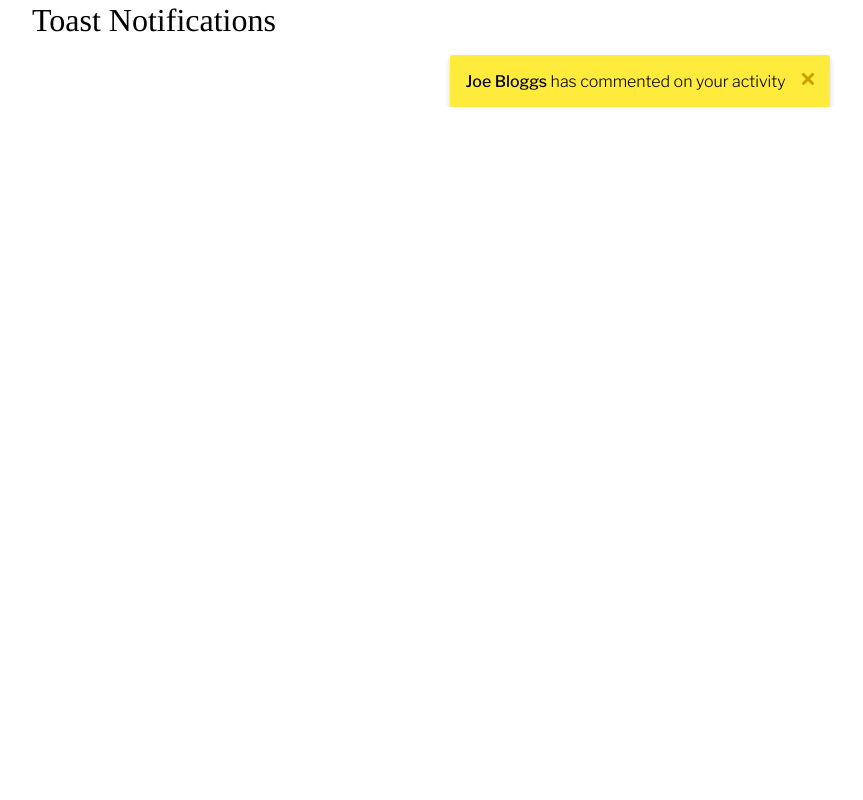
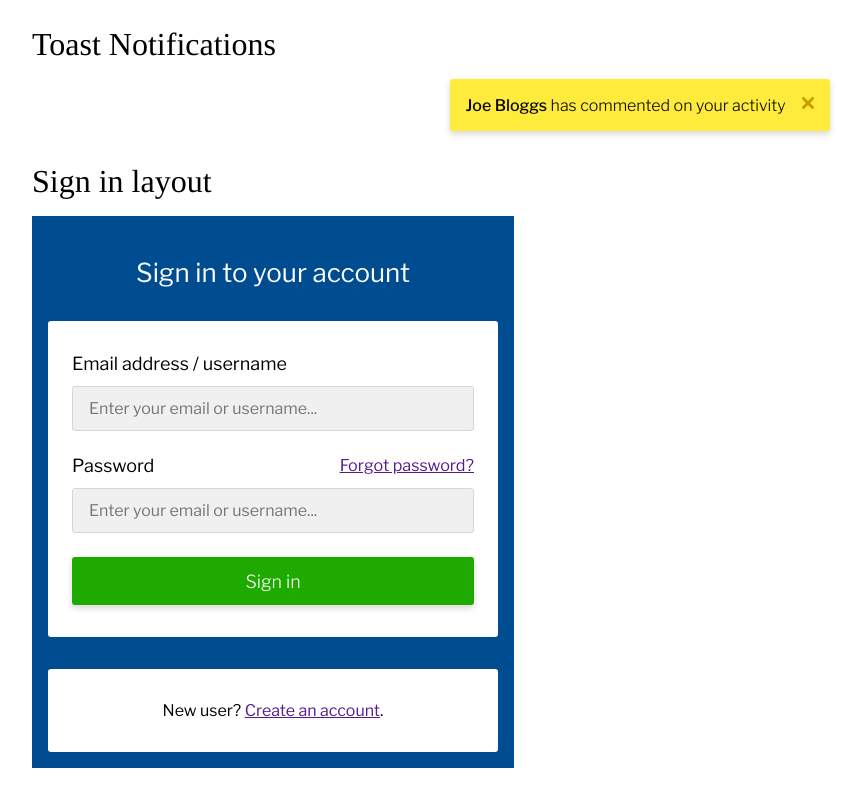
Before and after one commit to AdamMcquiff/proj-webapp, an Angular app: page /sink in a window 1280 px wide. Shown: the part 1756-2556 px from the top of the page, without its empty margins (0-863 px from the left). Before the commit the page ends 1863 px from the top, so only its background shows below. Built offline with nearby package versions, Linux system fonts and the light colour scheme.

Commit message:
Developed the 'sign in' form layout; increased the padding on buttons

```diff
--- a/src/app/sink.component.html
+++ b/src/app/sink.component.html
@@ -137,4 +137,44 @@
             <button class="toast-dismiss-btn" aria-label="Dismiss"></button>
         </dialog>
     </article>
+
+    <br><br>
+
+    <article class="sink-section">
+        <h2 class="sink-section-title">Sign in layout</h2>
+
+        <main class="sign-in" style="padding: 1em; width: fit-content;">
+            <h1 class="sign-in-title">Sign in to your account</h1>
+
+            <section class="sign-in-form">
+                <label class="form-label">
+                    <span class="form-label-title">Email address / username</span>
+                    <input type="text" class="form-input" placeholder="Enter your email or username...">
+                </label>
+
+                <label class="form-label">
+                    <span class="form-label-title">
+                        Password
+                        <span class="sign-in-forgot-password">
+                            <a href="">
+                                Forgot password?
+                            </a>
+                        </span>
+                    </span>
+                    <input type="password" class="form-input" placeholder="Enter your email or username...">
+                </label>
+
+                <input type="submit" class="btn sign-in-btn" value="Sign in">
+            </section>
+
+            <aside class="sign-in-aside">
+                <p>
+                    New user?
+                    <a href="">Create an account</a>.
+                </p>
+            </aside>
+        </main>
+    </article>
+
+
 </main>
--- /dev/null
+++ b/src/sass/layouts/_sign-in.scss
@@ -0,0 +1,44 @@
+/*
+ * Sign in layout
+ *
+ */
+
+.sign-in {
+    background: $dark-blue;
+
+    color: white;
+
+    font-family: $libre-franklin;
+
+    &-title {
+        font-size: 1.625em;
+        margin: 1em auto;
+        text-align: center;
+    }
+
+    &-form,
+    &-aside {
+        background: white;
+
+        border-radius: 3px;
+
+        margin: 2em auto 0;
+        padding: 2em 1.5em;
+        width: 28.125em;
+    }
+
+    &-forgot-password {
+        float: right;
+        font-size: .9em;
+    }
+
+    &-btn {
+        font-size: 1.125em;
+        width: 100%;
+    }
+
+    &-aside {
+        color: black;
+        text-align: center;
+    }
+}
--- a/src/sass/modules/_buttons.scss
+++ b/src/sass/modules/_buttons.scss
@@ -21,7 +21,7 @@
 
     margin: { right: .25em; }
     outline-color: $outline-color;
-    padding: .5em 1.5em;
+    padding: .75em 1.5em;
     position: relative;
 
     text-decoration: none;
--- a/src/sass/style.scss
+++ b/src/sass/style.scss
@@ -13,3 +13,6 @@
 @import 'modules/kanban-cards';
 @import 'modules/tables';
 @import 'modules/toast';
+
+// Layouts
+@import 'layouts/sign-in';
```
